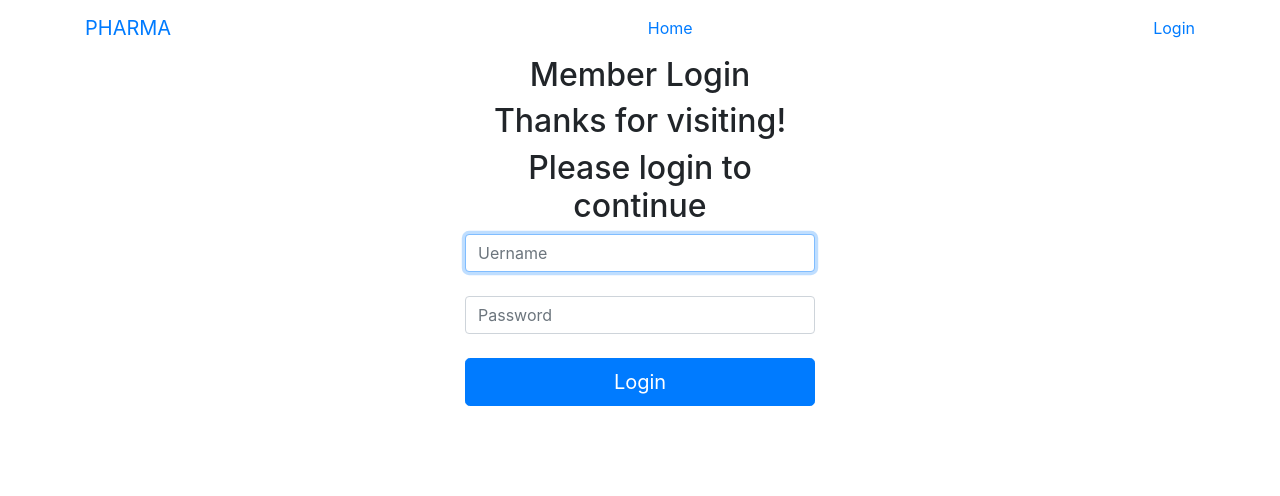
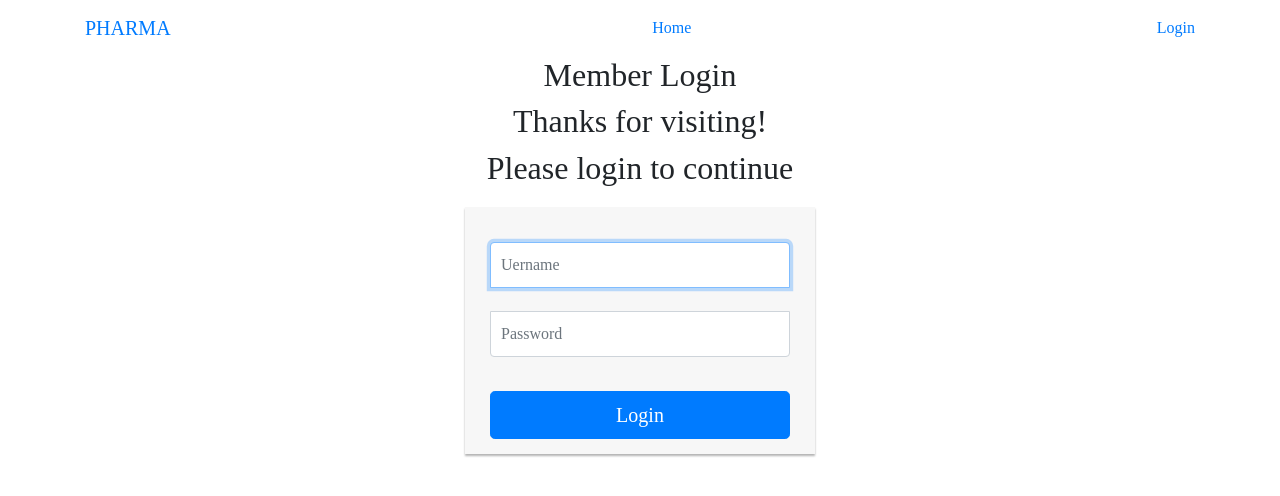
Before and after one commit to Houssam-Sawan/clinic, a PHP site: page / in a window 1280 px wide. Shown: the top 496 px of the page. Run offline with PHP 8.4, Linux system fonts and the light colour scheme.

Commit message:
add custom style

```diff
--- /dev/null
+++ b/css/style.css
@@ -0,0 +1,176 @@
+body{
+    font-family: "Times New Roman", Times, serif;
+}
+.form-signin
+{
+    max-width: 330px;
+    padding: 15px;
+    margin: 0 auto;
+}
+.form-add-item{
+    align-items : center;
+    padding: 15px;
+    margin: 0 auto;
+}
+.form-add-user
+{
+    padding: 15px;
+    margin: 0 auto;
+}
+
+.form-signin .form-control
+{
+    position: relative;
+    font-size: 16px;
+    height: auto;
+    padding: 10px;
+    -webkit-box-sizing: border-box;
+    -moz-box-sizing: border-box;
+    box-sizing: border-box;
+}
+.form-add-item .form-control2
+{
+    position: relative;
+    font-size: 16px;
+    height: auto;
+    padding: 10px;
+    -webkit-box-sizing: border-box;
+    -moz-box-sizing: border-box;
+    box-sizing: border-box;
+}
+.form-add-user .form-control2
+{
+    position: relative;
+    font-size: 16px;
+    height: auto;
+    padding: 10px;
+    margin-left: 32px ;
+    margin-bottom: 10px;
+    -webkit-box-sizing: border-box;
+    -moz-box-sizing: border-box;
+    box-sizing: border-box;
+}
+.form-signin .form-control:focus
+{
+    z-index: 2;
+}
+.form-signin input[type="text"]
+{
+    margin-bottom: -1px;
+    border-bottom-left-radius: 0;
+    border-bottom-right-radius: 0;
+}
+.form-signin input[type="password"]
+{
+    margin-bottom: 10px;
+    border-top-left-radius: 0;
+    border-top-right-radius: 0;
+}
+
+.form-add-item  #item
+{
+    min-width: 500px;
+}
+.form-add-item  #patch, #qty, #brand
+{
+    max-width: 100px;
+}
+.account-wall
+{
+    margin-top: 20px;
+    padding: 20px 0px 0px 0px;
+    background-color: #f7f7f7;
+    -moz-box-shadow: 0px 2px 2px rgba(0, 0, 0, 0.3);
+    -webkit-box-shadow: 0px 2px 2px rgba(0, 0, 0, 0.3);
+    box-shadow: 0px 2px 2px rgba(0, 0, 0, 0.3);
+}
+.login-title
+{
+    color: #555;
+    font-size: 18px;
+    font-weight: 400;
+    display: block;
+}
+
+.table-title
+{
+    color: #555;
+    font-size: 18px;
+    font-weight: 400;
+    display: block;
+}
+
+.main-title
+{
+font-size: 1.5em;
+}
+.submit-title
+{
+    font-size: 1.5em;
+}
+
+.new-account
+{
+    display: block;
+    margin-top: 10px;
+}
+
+.add-btn
+{
+    margin-bottom: 5px;
+    max-height: 40px;
+}
+.btn-cntr
+{
+    margin:0 auto;
+    display:block;
+    min-width: 150px;
+}
+
+
+
+/*
+* {
+    margin: 0;
+    padding: 0;
+}
+
+body {
+    font-family: Trebuchet MS;
+}
+a {
+    color: #000;
+}
+a:hover, a:active, a:visited {
+    text-decoration: none;
+}
+#main {
+    width: 780px;
+    margin: 0 auto;
+    margin-top: 50px;
+    padding: 10px;
+    border: 1px solid #CCC;
+    background-color: #EEE;
+}
+form fieldset { border: 0; }
+form fieldset p br { clear: left; }
+label {
+    margin-top: 5px;
+    display: block;
+    width: 100px;
+    padding: 0;
+    float: left;
+}
+input {
+    font-family: Trebuchet MS;
+    border: 1px solid #CCC;
+    margin-bottom: 5px;
+    background-color: #FFF;
+    padding: 2px;
+}
+input:hover {
+    border: 1px solid #222;
+    background-color: #EEE;
+}
+
+*/
--- a/head.php
+++ b/head.php
@@ -10,6 +10,7 @@
     <meta name="viewport" content="width=device-width, initial-scale=1, shrink-to-fit=no">
 
     <link rel="stylesheet" href="css/bootstrap.min.css">
+    <link rel="stylesheet" href="css/style.css">
     <script src="js/jquery-3.4.1.min.js"></script>
     <script src="js/bootstrap.min.js"></script>
 
```
